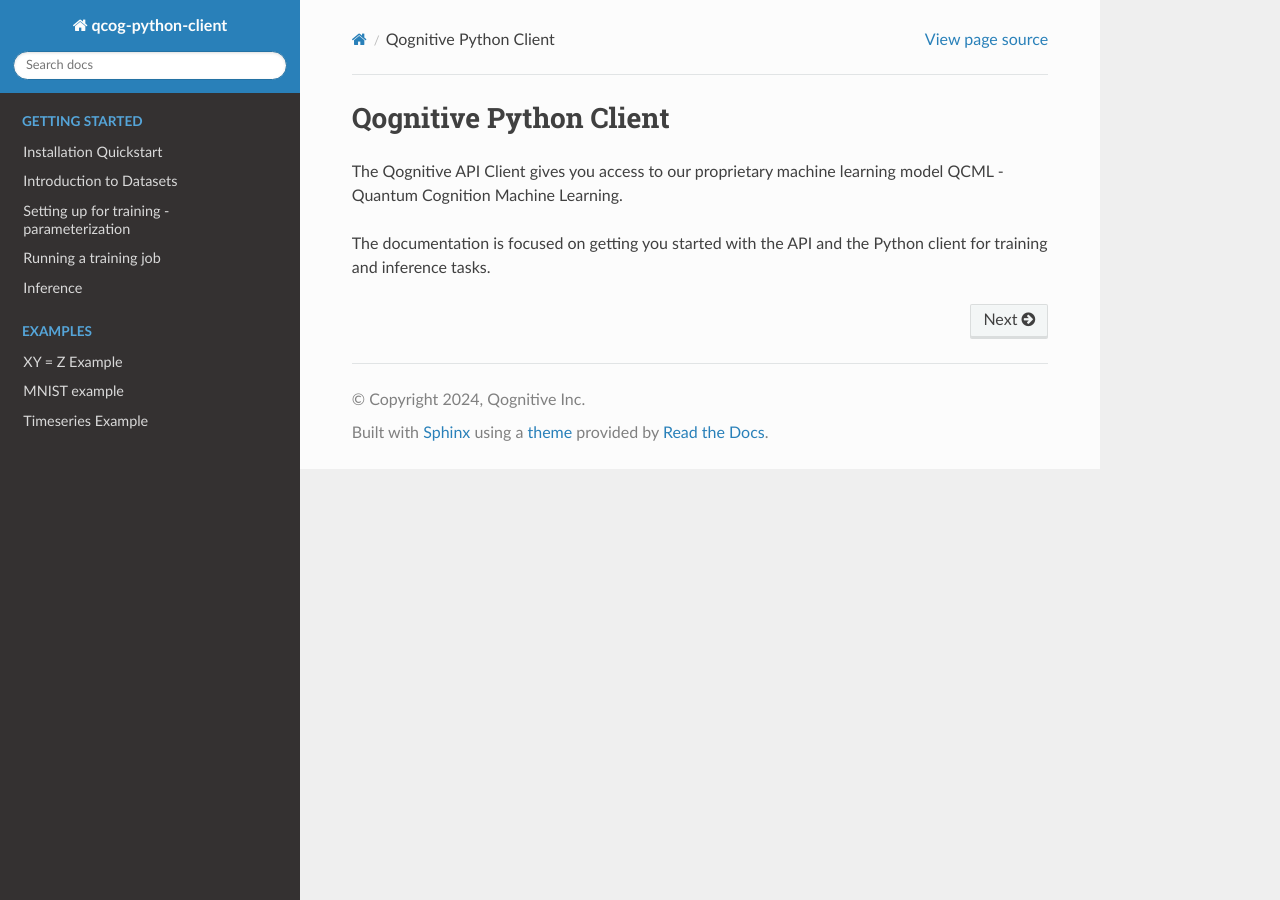
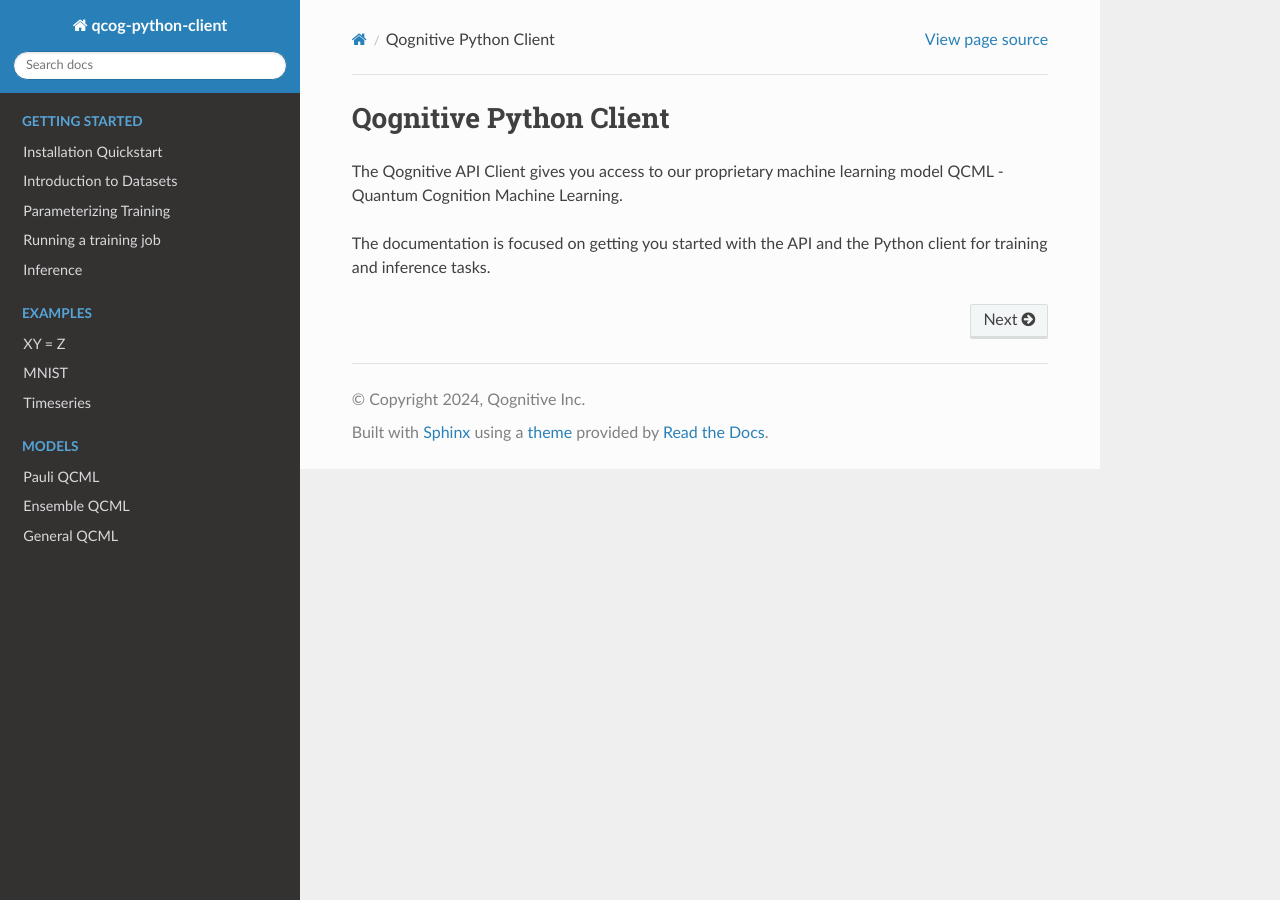
Before and after one commit to qognitive/qcog-python-client, a Sphinx documentation site: the page built from docs/index.rst, in a window 1280 px wide. Built offline with Sphinx 7.4.7 and the Read the Docs theme 2.0.0, drawn with Linux system fonts in a browser that asks for light colours.

Commit message:
more doc more problems

```diff
--- /dev/null
+++ b/docs/api/async_client.rst
@@ -0,0 +1,6 @@
+Async Client
+================
+
+This class provides an async interface to qognitive's API.  Under the hood, it uses the `aiohttp` library to make HTTP requests to the API.
+
+.. autoclass:: AsyncQcogClient
--- /dev/null
+++ b/docs/api/base_client.rst
@@ -0,0 +1,6 @@
+Base Client
+================
+
+The base client is not meant to be used directly, but rather to be subclassed by the specific client implementations. It provides a common interface for all clients.
+
+.. autoclass:: BaseQcogClient
--- /dev/null
+++ b/docs/api/client.rst
@@ -0,0 +1,6 @@
+Client
+================
+
+This class provides a synchronous interface to qognitive's API.  Under the hood, it uses the `requests` library to make HTTP requests to the API.
+
+.. autoclass:: QcogClient
--- a/docs/examples/mnist.rst
+++ b/docs/examples/mnist.rst
@@ -1,2 +1,2 @@
-MNIST example
+MNIST
 ================
--- a/docs/examples/timeseries.rst
+++ b/docs/examples/timeseries.rst
@@ -1,2 +1,2 @@
-Timeseries Example
+Timeseries
 ==================
--- a/docs/examples/xyz.rst
+++ b/docs/examples/xyz.rst
@@ -1,2 +1,2 @@
-XY = Z Example
+XY = Z
 =======================
--- a/docs/index.rst
+++ b/docs/index.rst
@@ -24,6 +24,15 @@
 .. toctree::
    :maxdepth: 2
    :hidden:
+   :caption: Models
+
+   /models/pauli
+   /models/ensemble
+   /models/general
+
+.. toctree::
+   :maxdepth: 2
+   :hidden:
    :caption: API Reference
 
 The Qognitive API Client gives you access to our proprietary machine learning model QCML - Quantum Cognition Machine Learning.
--- /dev/null
+++ b/docs/models/ensemble.rst
@@ -0,0 +1,2 @@
+Ensemble QCML
+================
--- /dev/null
+++ b/docs/models/general.rst
@@ -0,0 +1,2 @@
+General QCML
+================
--- /dev/null
+++ b/docs/models/pauli.rst
@@ -0,0 +1,2 @@
+Pauli QCML
+================
--- a/docs/tutorial/training_parameters.rst
+++ b/docs/tutorial/training_parameters.rst
@@ -1,2 +1,2 @@
-Setting up for training - parameterization
+Parameterizing Training
 ==============================
```
